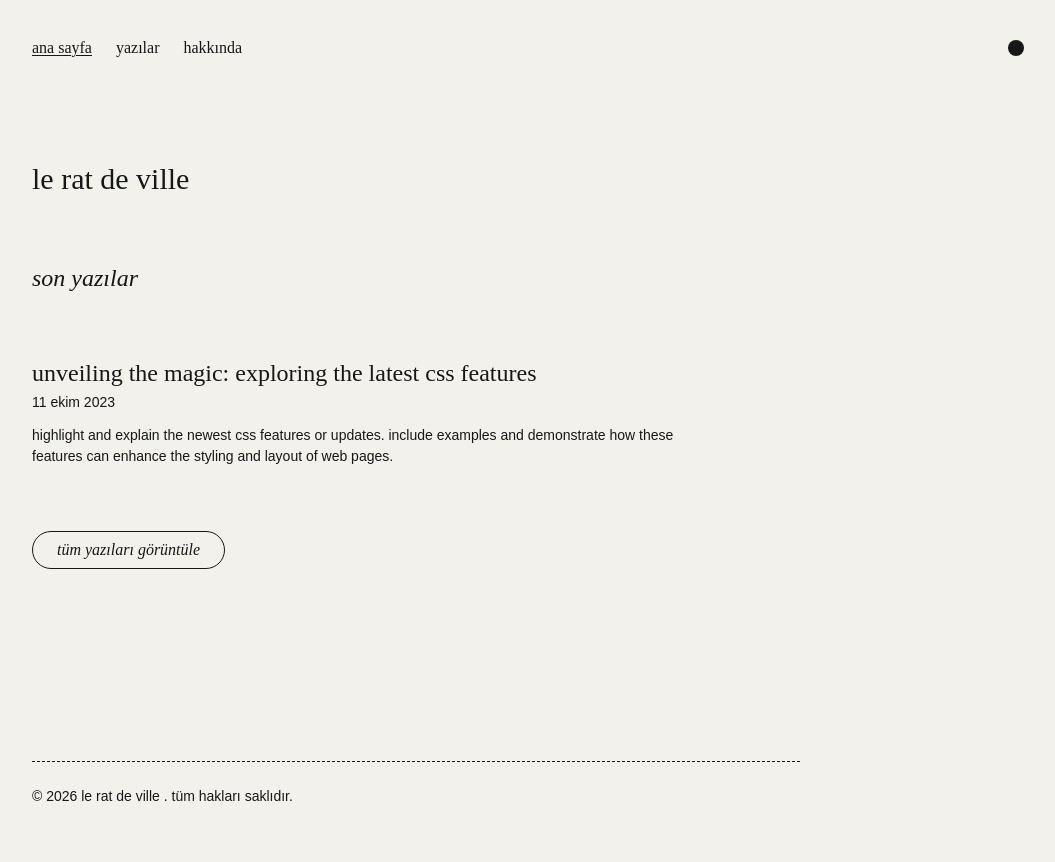
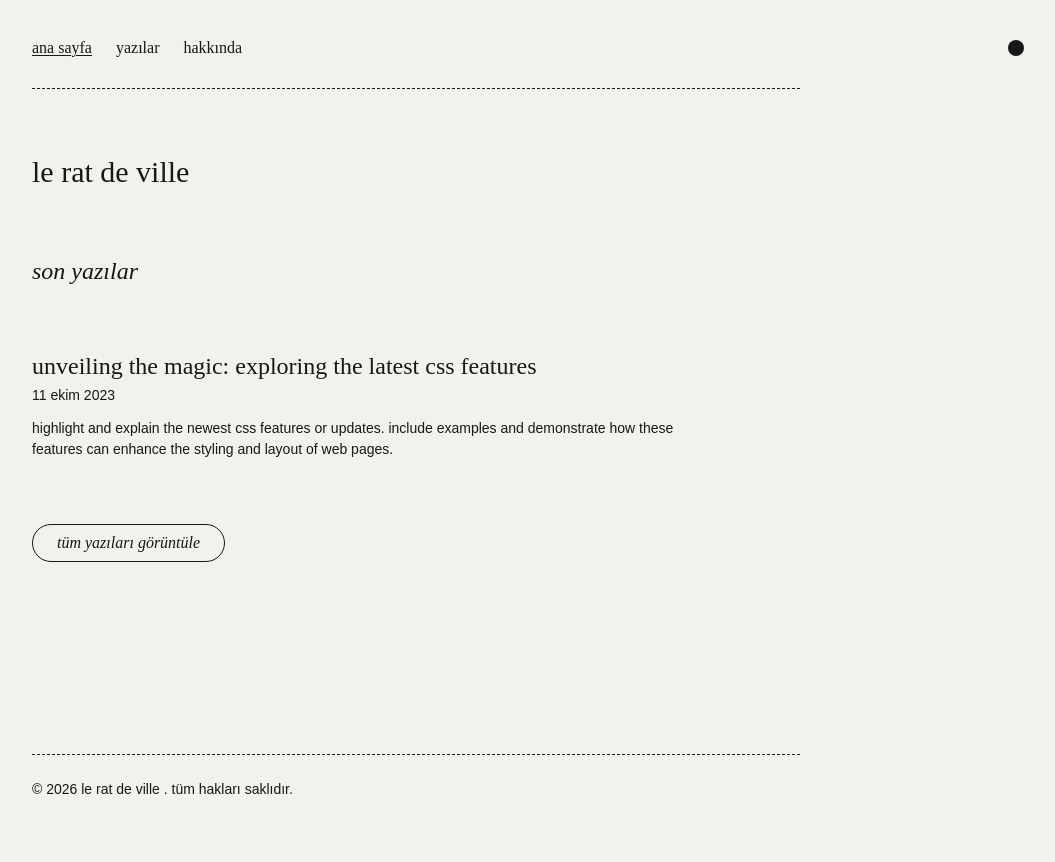
Before and after one commit to leratdeville/leratdeville.github.io, an Astro site: page / in a window 1280 px wide. Shown: the whole page, without its empty margins (224-1279 px from the left). Built offline with nearby package versions, Linux system fonts and the light colour scheme; Astro itself is replaced by a stand-in of ours; a web font is replaced by a local one.

Commit message:
small change got rained on with his own .38

```diff
--- a/src/components/Nav.astro
+++ b/src/components/Nav.astro
@@ -6,9 +6,9 @@ import siteConfig from '../data/site-config';
 const navLinks = siteConfig.headerNavLinks ?? [];
 ---
 
-<nav class="relative min-h-10 pt-4 pb-12 sm:min-h-14 sm:pb-24 md:pt-8" aria-label="Primary navigation">
+<nav class="relative min-h-10 pt-4 pb-12 sm:min-h-14 sm:pb-16 md:pt-8" aria-label="Primary navigation">
     {navLinks.length > 0 && (
-        <div class="relative mx-auto w-full max-w-3xl">
+        <div class="border-main relative mx-auto w-full max-w-3xl border-b border-dashed pb-4 sm:pb-6">
             <button
                 class="menu-toggle relative z-30 -ml-1 flex h-8 w-8 cursor-pointer items-center justify-center md:hidden"
                 aria-label="Open Menu"
```
